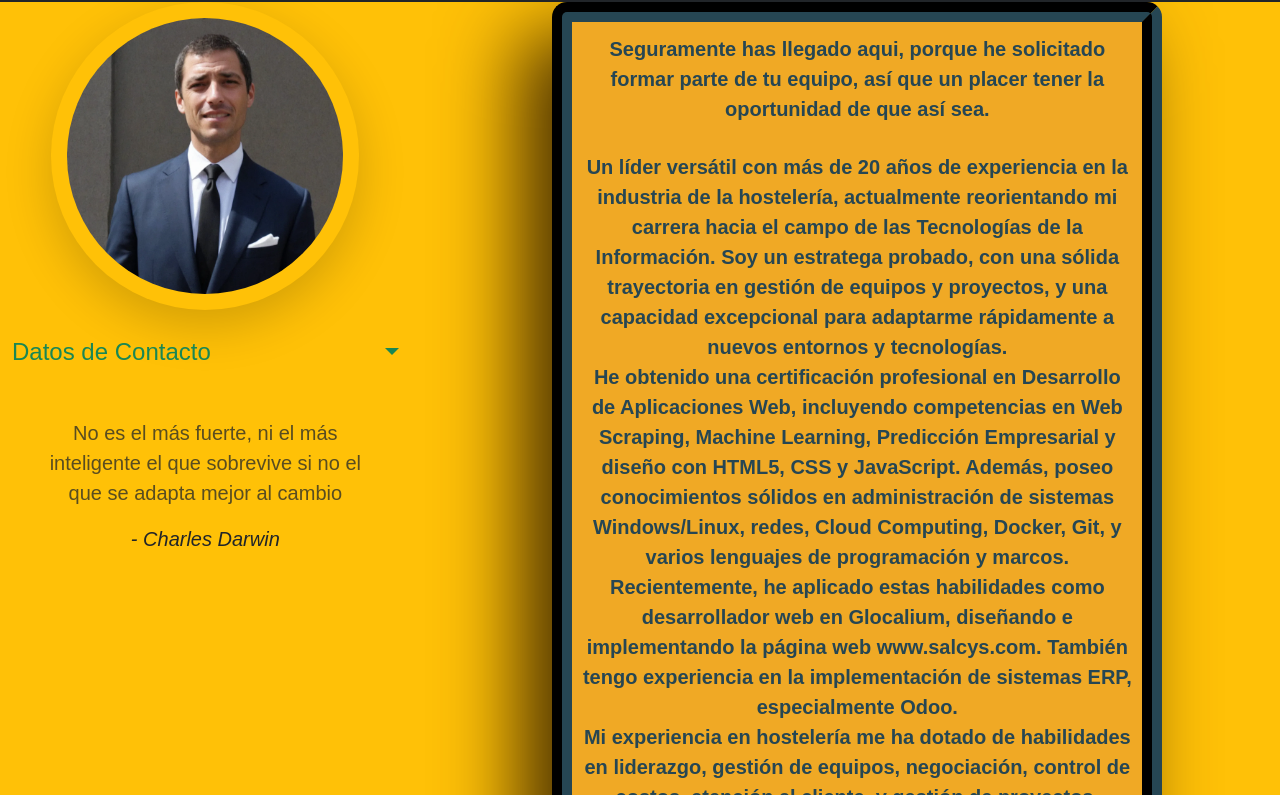
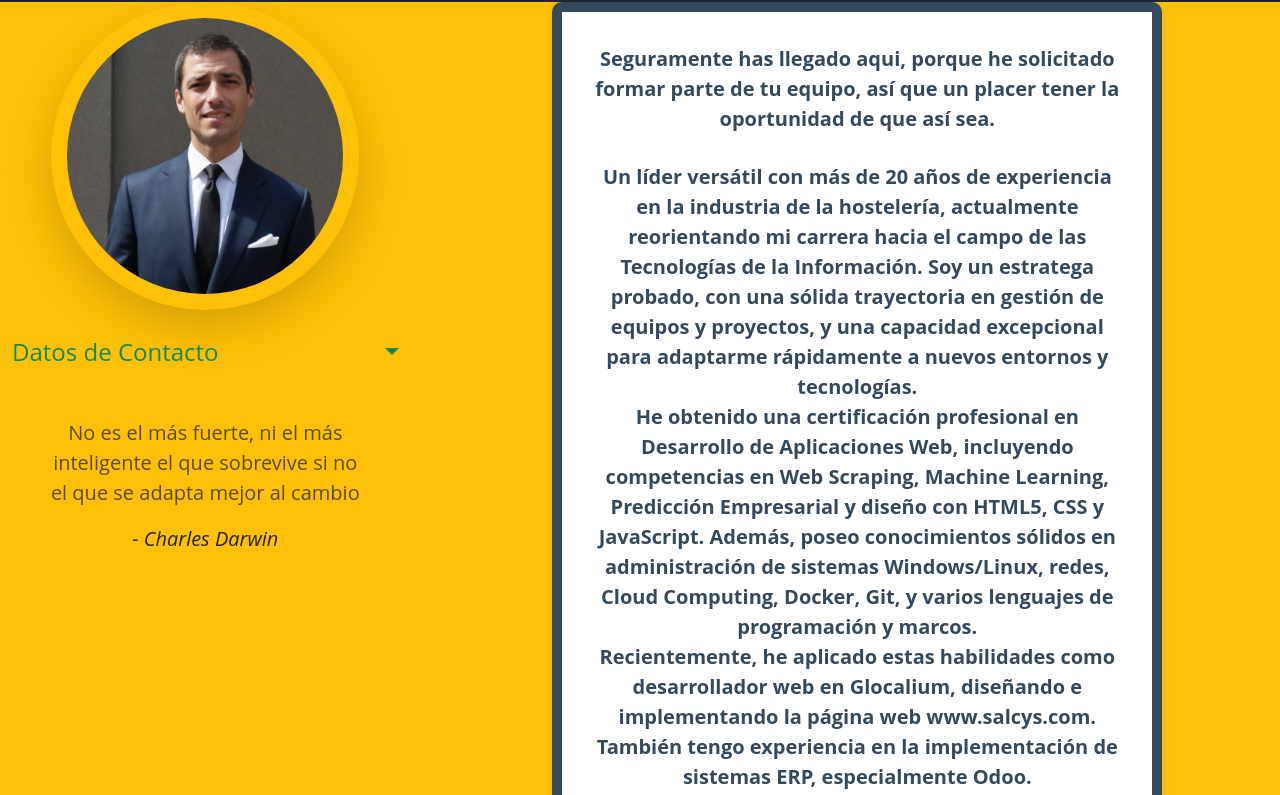
Before and after one commit to Baituman/cv-app, a plain HTML site: page index.html in a window 1280 px wide. Shown: the part 102-897 px from the top of the page. Drawn offline with nearby package versions, Linux system fonts and the light colour scheme; a web font is replaced by a local one.

Commit message:
Update colour main.css

```diff
--- a/assets/css/main.css
+++ b/assets/css/main.css
@@ -1,32 +1,31 @@
-body{
+body {
     margin: 0;
     box-sizing: border-box;
-    font-family: 'Melancholy Serif', sans-serif;
-    background-color: #f4a261;
-
+    font-family: 'Open Sans', sans-serif;
+    background-color: #f5f5f5; /* Gris claro para el fondo */
 }
 
-.text-wrapper{
-
-    border: 20px groove #264653;
-    border-radius: 15px;
-    box-shadow: -2em 2em 5em rgb(75, 49, 2);
-    background-color: rgb(240, 169, 37);
-
+.text-wrapper {
+    border: 10px solid #35495e; /* Borde gris oscuro */
+    border-radius: 10px;
+    box-shadow: 0px 0px 10px rgba(0,0,0,0.1); /* Sombra suave */
+    background-color: #ffffff; /* Fondo blanco para el contenido */
+    padding: 20px; /* Espacio interno */
 }
 
-#ongi-etorri  p{
-
-    color: #264653;
-    font-weight: 900;
-
-
-
+#ongi-etorri p {
+    color: #35495e; /* Texto en gris oscuro */
+    font-weight: bold;
 }
 
-#ongi-etorri  h1{
+#ongi-etorri h1 {
+    color: #2c3e50; /* Titulo en azul grisáceo */
+}
 
-    color: #606c38;
+#scrollspyHeading1 {
+    background-color: #3498db; /* Azul para los encabezados */
+    color: white;
+}
 
 }
 
```
